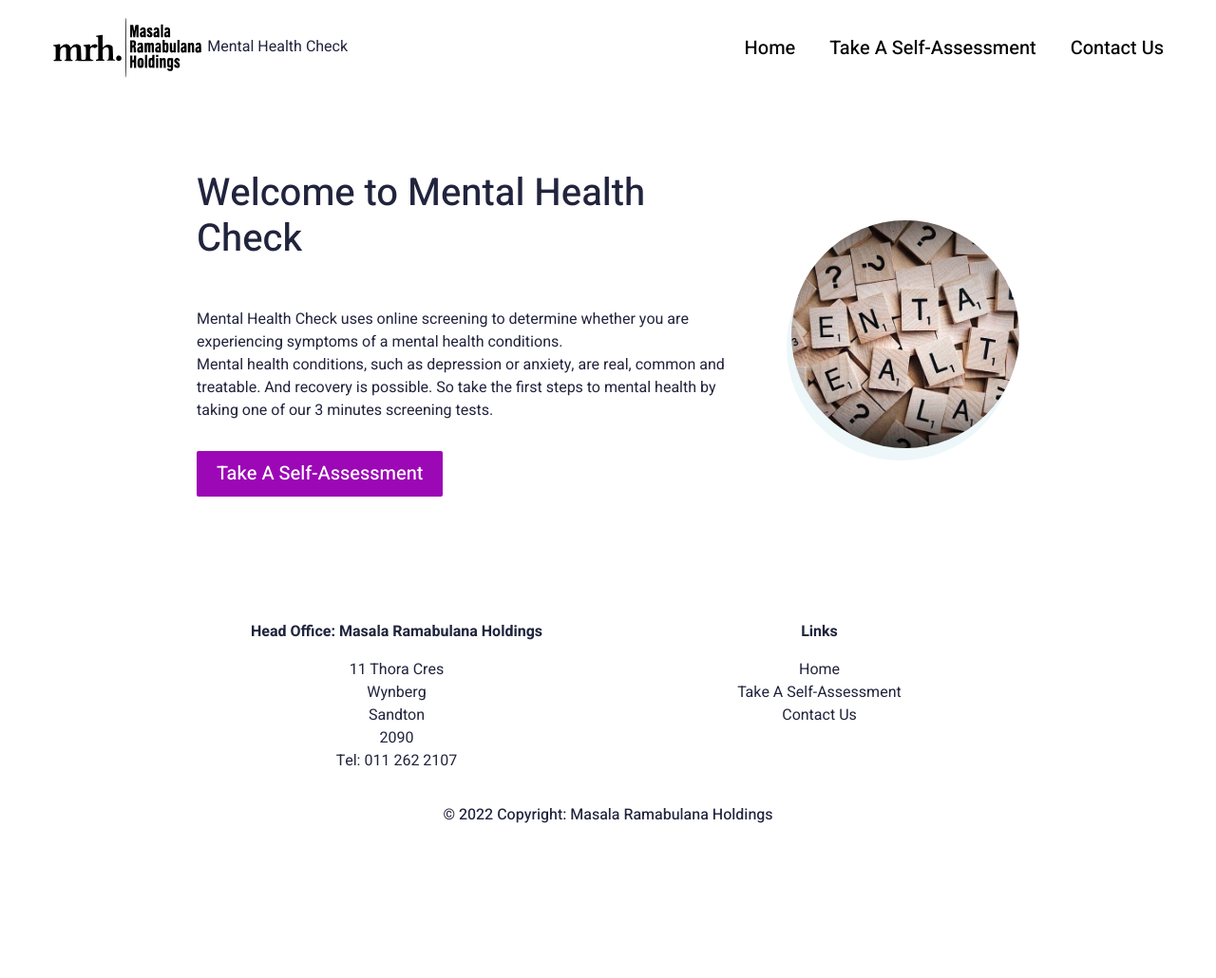
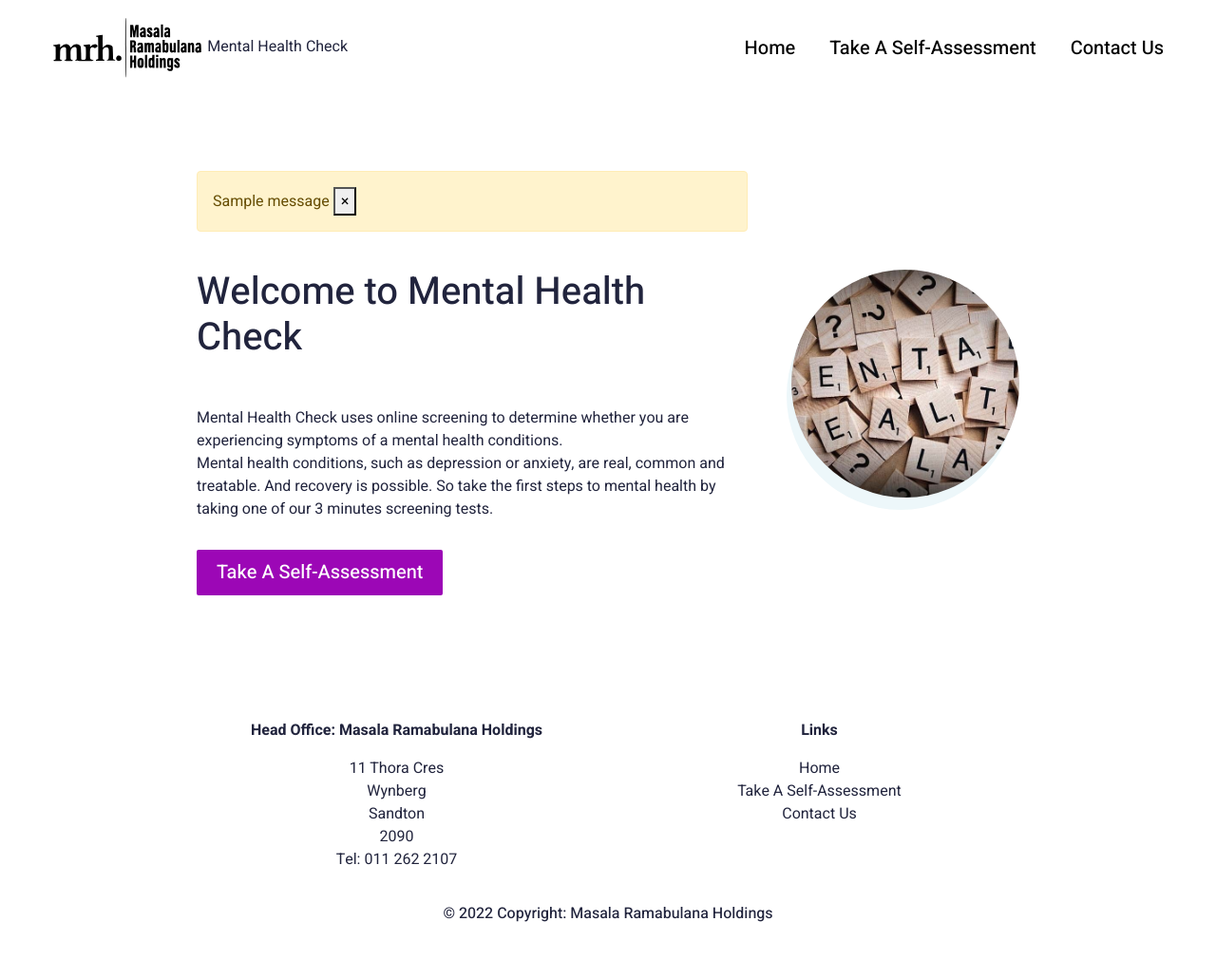
Before and after one commit to ntungufhadzeni/quiz_project, a Flask app: page / in a window 1280 px wide. Shown: the whole page at 95% size. Before the commit the page ends 867 px from the top, so only its background shows below. Run offline with Flask 2, Linux system fonts and the light colour scheme; one stand-in notice (Sample message) is shown; some libraries are stand-ins or nearby versions.

Commit message:
add flash message

```diff
--- a/app.py
+++ b/app.py
@@ -1,5 +1,6 @@
 import json
 import sqlite3 as sql
+from time import sleep
 
 from flask import Flask, render_template, request, url_for, session, flash
 from werkzeug.utils import redirect
@@ -159,5 +160,7 @@ def contact():
         text = request.form['message']
         message = 'Name: ' + name + '\n' + 'Email: ' + _email + '\n' + 'Phone: ' + phone + '\n' + text
         send_email(subject, message)
+        message = 'Message received, we will get back to you soon'
+        flash(message)
         return redirect(url_for('home'))
     return render_template('contact.html')
--- a/templates/index.html
+++ b/templates/index.html
@@ -12,6 +12,18 @@
             </div>
             <div class="col-md">
               <div class="bannerContent">
+                  {% with messages = get_flashed_messages() %}
+                    {% if messages %}
+                        <div class="alert alert-warning alert-dismissible fade show" role="alert">
+                            {% for message in messages %}
+                                {{ message }}
+                            {% endfor %}
+                            <button type="button" class="close" data-dismiss="alert" aria-label="Close">
+                                <span aria-hidden="true">&times;</span>
+                            </button>
+                        </div>
+                    {% endif %}
+                  {% endwith %} <br>
                 <h1 class="xlTitle pb-3">{% block title %} Welcome to Mental Health Check {% endblock %}</h1> <br>
                 <p>Mental Health Check uses online screening to determine whether you are experiencing symptoms of a mental health conditions.<br>
                 Mental health conditions, such as depression or anxiety, are real, common and treatable. And recovery is possible. So take the first steps to mental health by taking one of our 3 minutes screening tests.</p>
```
Also changed, not shown: 1 other file.
